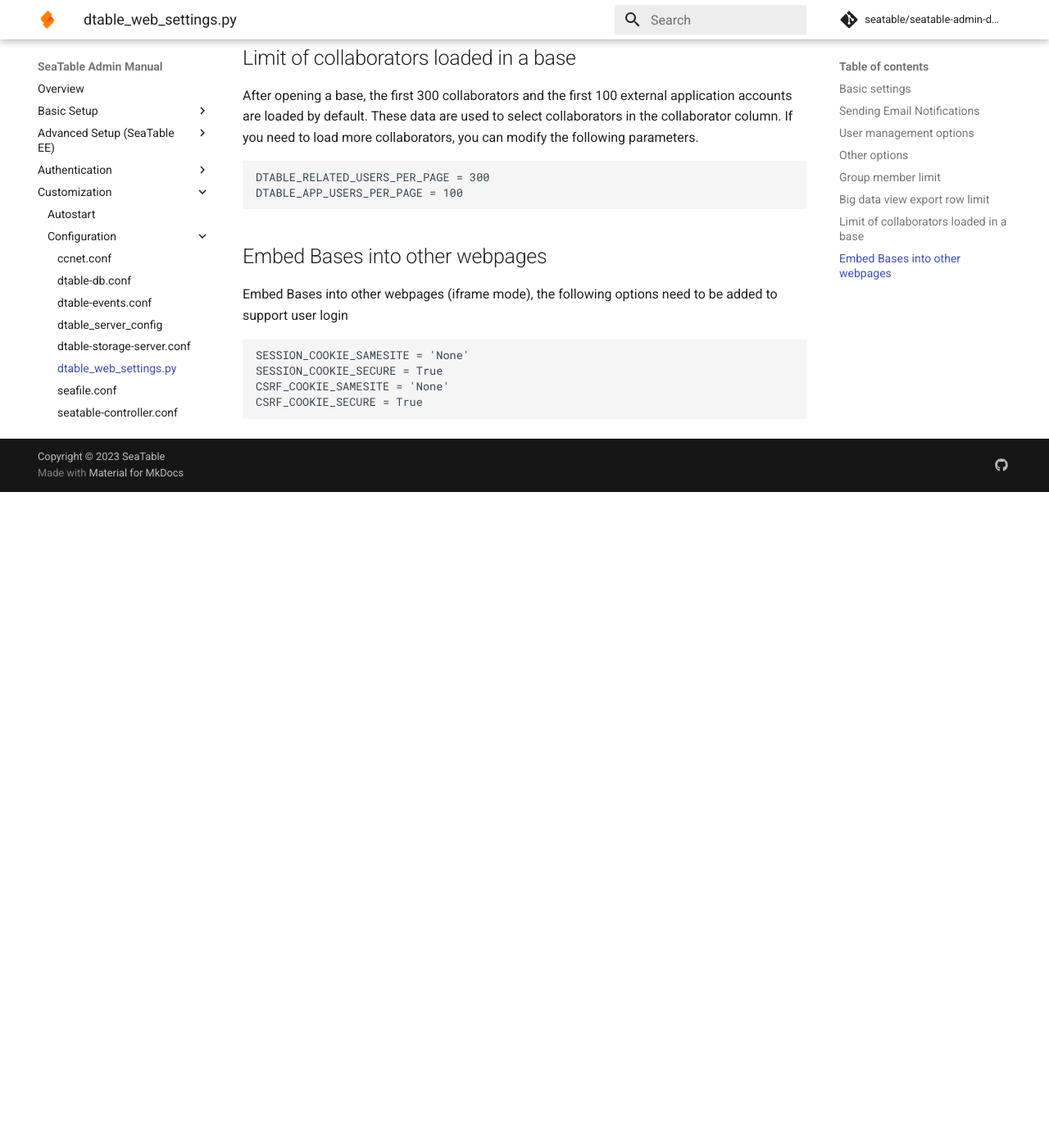
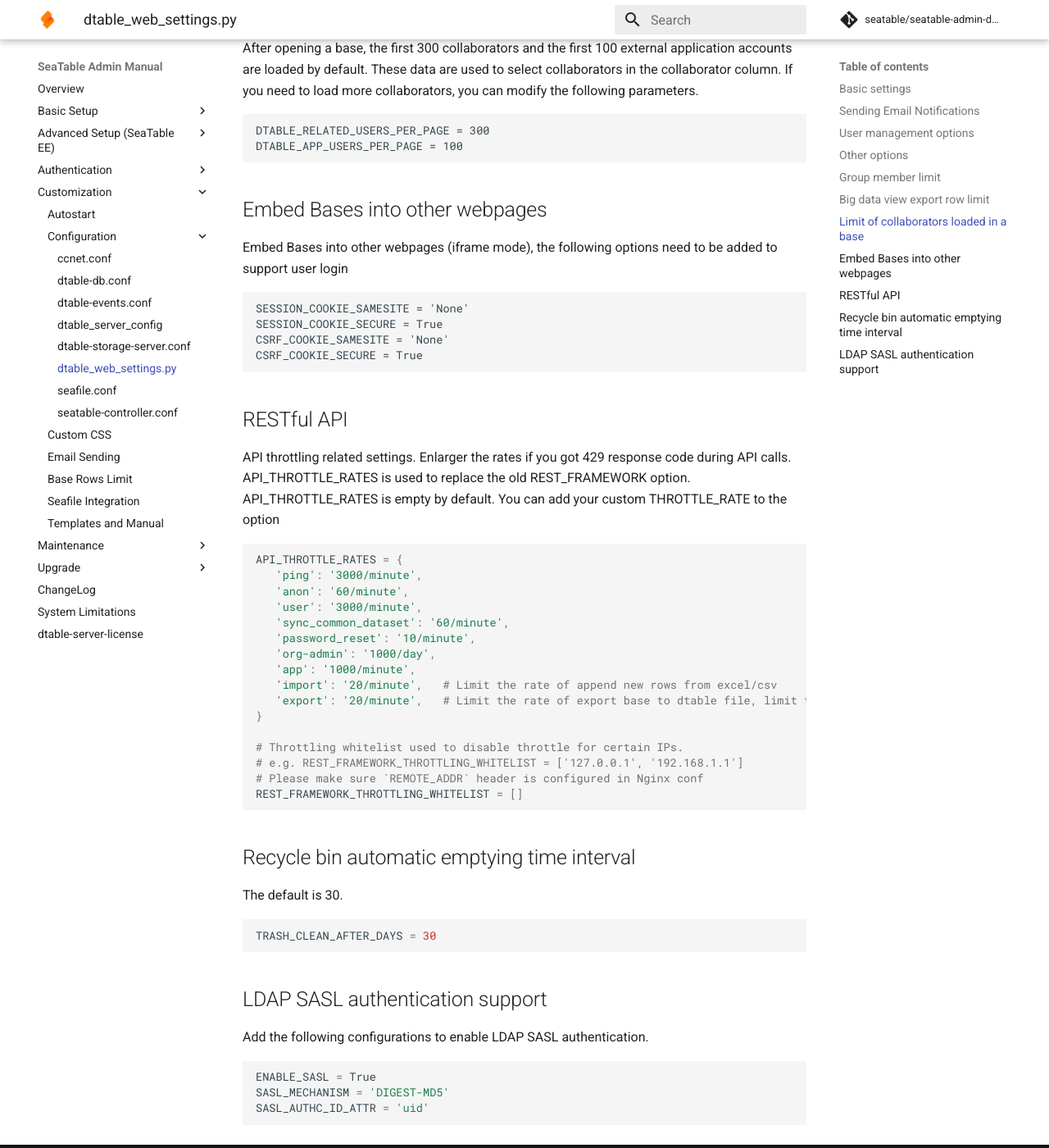
Before and after one commit to seatable/seatable-admin-docs, an MkDocs documentation site: the page built from manual/config/dtable_web_settings.md, in a window 1280 px wide and 1400 px high, scrolled down 3724 px. Shown: the whole window at 82% size. Built offline with MkDocs 1.6.1 and Material for MkDocs 9.7.7, drawn with Linux system fonts in a browser that asks for light colours; comment, search, counter and statistics services are not loaded; before the commit the page ends 4324 px from its top, so only the background shows below that; some of the changed text lies outside the part shown.

Commit message:
update dtable_web_settings.md

````diff
--- a/manual/config/dtable_web_settings.md
+++ b/manual/config/dtable_web_settings.md
@@ -197,18 +194,22 @@
 
 ```
 
-<!-- bad configuration, that leads to problems due to missing other throttle rates (version 3.5). Might be re-added with 4.0
 ## RESTful API
 
-```
-# API throttling related settings. Enlarger the rates if you got 429 response code during API calls.
-REST_FRAMEWORK = {
-    'DEFAULT_THROTTLE_RATES': {
-        'ping': '600/minute',
-        'anon': '5/minute',
-        'user': '300/minute',
-    },
-    'UNICODE_JSON': False,
+API throttling related settings. Enlarger the rates if you got 429 response code during API calls.
+API_THROTTLE_RATES is used to replace the old REST_FRAMEWORK option. API_THROTTLE_RATES is empty by default. You can add your custom THROTTLE_RATE to the option
+
+```python
+API_THROTTLE_RATES = {
+   'ping': '3000/minute',
+   'anon': '60/minute',
+   'user': '3000/minute',
+   'sync_common_dataset': '60/minute',
+   'password_reset': '10/minute',
+   'org-admin': '1000/day',
+   'app': '1000/minute',
+   'import': '20/minute',   # Limit the rate of append new rows from excel/csv
+   'export': '20/minute',   # Limit the rate of export base to dtable file, limit the rate of export view or table to excel
 }
 
 # Throttling whitelist used to disable throttle for certain IPs.
@@ -217,4 +218,21 @@
 REST_FRAMEWORK_THROTTLING_WHITELIST = []
 
 ```
--->
+
+## Recycle bin automatic emptying time interval
+
+The default is 30.
+
+```python
+TRASH_CLEAN_AFTER_DAYS = 30
+```
+
+## LDAP SASL authentication support
+
+Add the following configurations to enable LDAP SASL authentication.
+
+```python
+ENABLE_SASL = True
+SASL_MECHANISM = 'DIGEST-MD5'
+SASL_AUTHC_ID_ATTR = 'uid'
+```
````
Also changed, not shown: other parts of manual/config/dtable_web_settings.md (+0 -3 lines).
